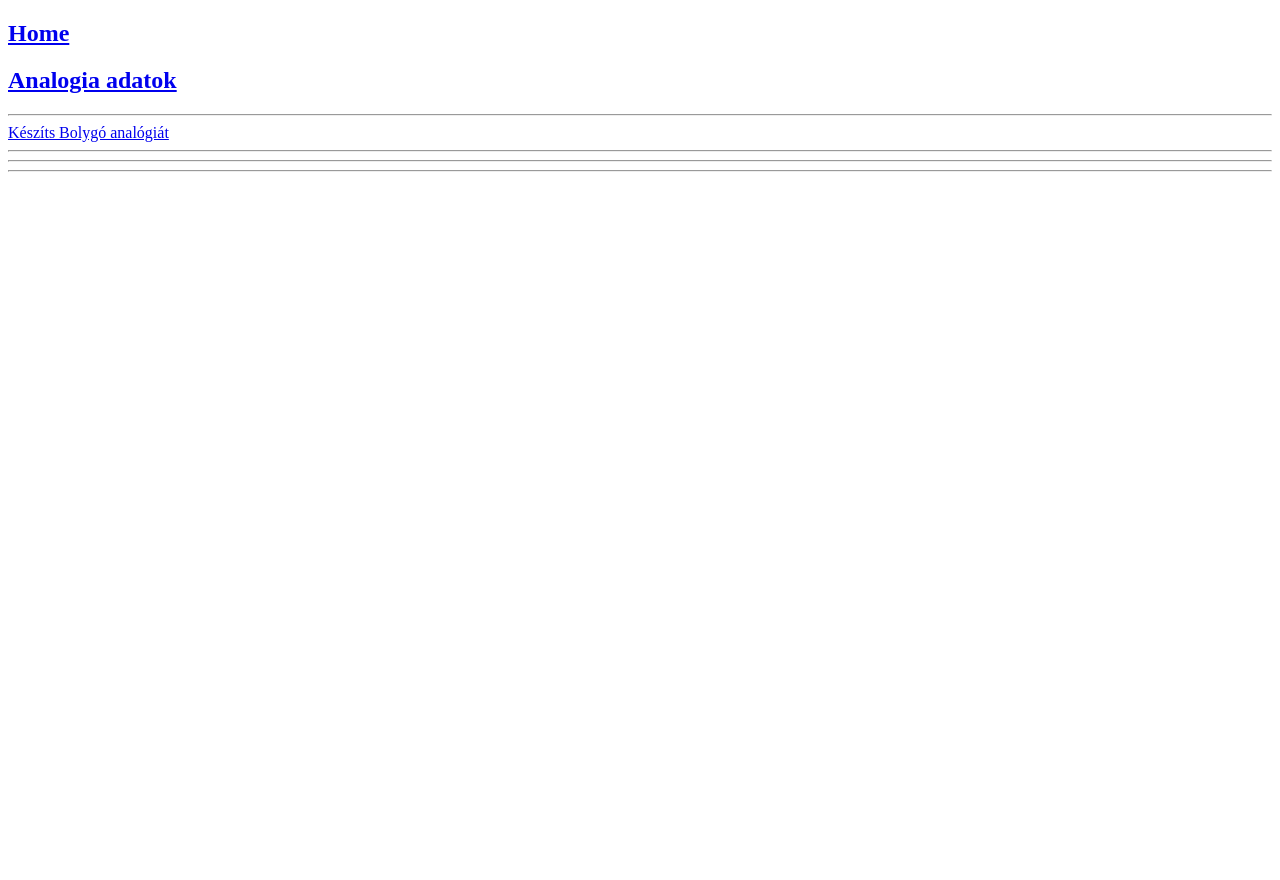
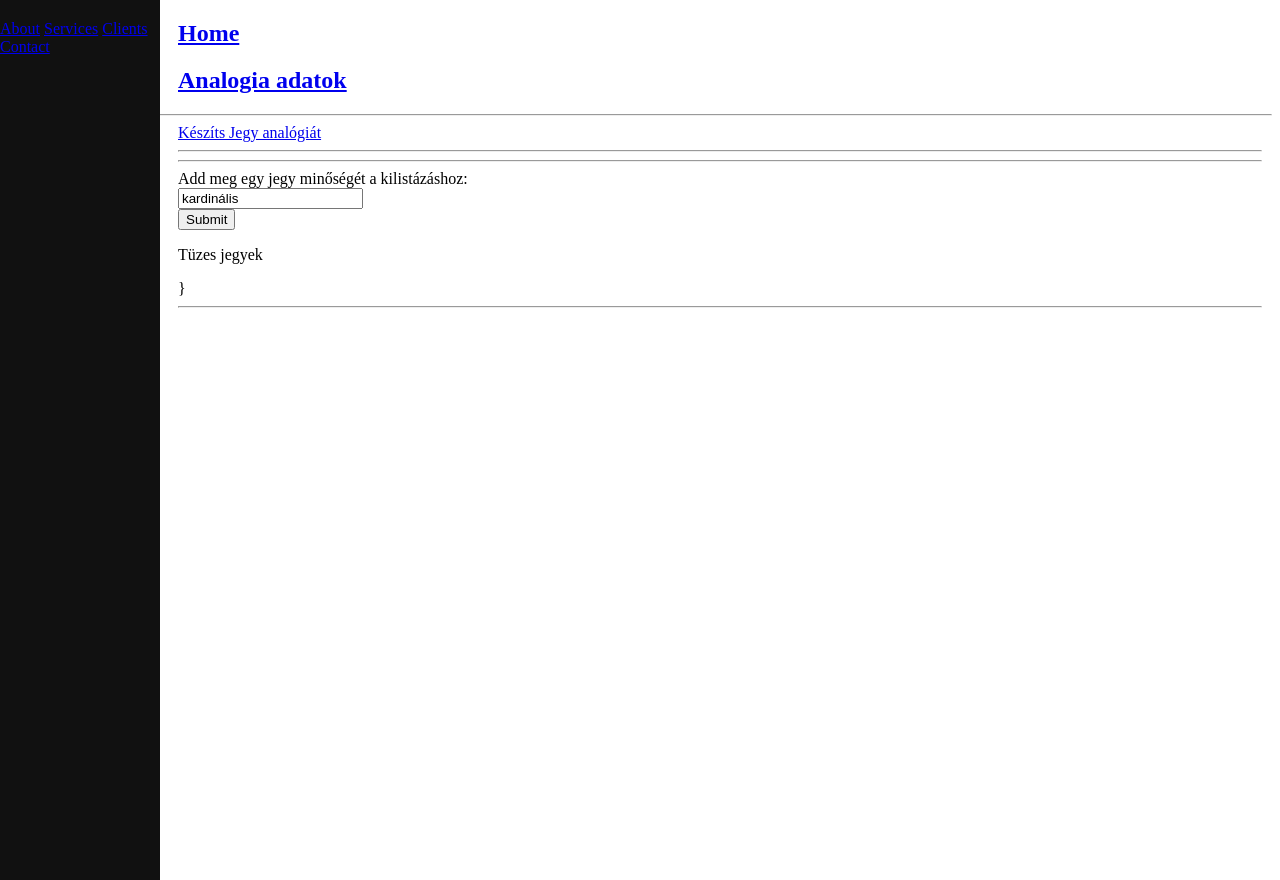
Before and after one commit to molnaredom/asztro, a Django app: page /jegyek/ in a window 1280 px wide. Run offline with Django 3.2, Linux system fonts and the light colour scheme; data that the repository does not hold is empty.

Commit message:
UPDATE: basic query in jegy for elem and minoseg

```diff
--- a/weboldal/base/templates/analogiatarolok/jegyek.html
+++ b/weboldal/base/templates/analogiatarolok/jegyek.html
@@ -1,15 +1,47 @@
 {% extends 'analogia_db_base.html' %}
+
+<head>
+</head>
+<body>
 
 {% block content %}
 
-<a id="create" href="{% url 'create-jegyek' %}">Készíts Bolygó analógiát</a>
+
+
+
+<!-- Side navigation -->
+<div class="sidenav">
+    <a href="#">About</a>
+    <a href="#">Services</a>
+    <a href="#">Clients</a>
+    <a href="#">Contact</a>
+</div>
+<div class="main">
+
+    <a id="create" href="{% url 'create-jegyek' %}">Készíts Jegy analógiát</a>
+
     <hr>
 <hr>
+    <div>
+        <form method="POST" action="">
+            {% csrf_token %}
+            <label for="fname">Add meg egy jegy minőségét a kilistázáshoz:</label><br>
+            <input type="text" id="fname" name="minoseg" value="kardinális"><br>
+            <input type="submit" value="Submit">
+        </form>
+
+    </div>
+
+    <div>
+        {% for adat in minoseg_jegyek %}
+        <a href="{% url 'jegy' adat.nevID %}">{{adat.nevID}}</a>
+        {% endfor %}
+    </div>
 
     {% for adat in adatok %}
     <div id="exact">
 
-    <h6> <a href="{% url 'jegy' adat.nevID %}">{{adat.nevID}}</a> </h6>
+        <h6><a href="{% url 'jegy' adat.nevID %}">{{adat.nevID}}</a></h6>
     </div>
 
     <div id="delete">
@@ -23,5 +55,16 @@
     </div>
     <hr>
     {% endfor %}
+    <div>
+        <p>Tüzes jegyek </p>
+        {% for jegy in tuzes %}
+        {{jegy.nevID}}
+        {% endfor %}}
+    </div>
+
+
     <hr>
     {% endblock content %}
+
+</div>
+</body>
--- a/weboldal/base/templates/konkret_analogiak/jegy.html
+++ b/weboldal/base/templates/konkret_analogiak/jegy.html
@@ -3,5 +3,9 @@
 
 <h1>{{analogia.nevID}}</h1>
 <p>{{analogia.leiras}}</p>
+<p>Elem: {{analogia.elem}}</p>
+<p>Évszak: {{analogia.evszak}}</p>
+<p>Paritás: {{analogia.paritas}}</p>
+
 
 {% endblock content %}
--- a/weboldal/base/views.py
+++ b/weboldal/base/views.py
@@ -33,7 +33,7 @@ def room(request, pk):
     room = Room4.objects.get(id=pk)
     room_messages = room.message_set.all().order_by('-created') # give us a set of messages that are related specific rooms
     participants = room.participants.all()
-    print(len(room_messages))
+
     if request.method == 'POST':
         message = Message4.objects.create(
             user = request.user,
--- a/weboldal/base/views_analogiatarolok.py
+++ b/weboldal/base/views_analogiatarolok.py
@@ -6,8 +6,18 @@ from .models import Jegy4, Bolygo4, Haz4,BolygoHazban4, BolygoJegyben4, HazJegyb
 def jegyek_oldal(request):
 
     jegyek = Jegy4.objects.all()
+    minoseg_jegyek = {}
+    if request.method == "POST":
+        minoseg_neve = request.POST.get('minoseg')
+        print("--",minoseg_neve, type(minoseg_neve))
+        minoseg_jegyek = Jegy4.objects.filter(minoseg=minoseg_neve)
 
-    context = {'adatok': jegyek}
+    tuzes = Jegy4.objects.filter(elem="tűz")
+    vizes = Jegy4.objects.filter(elem="tűz")
+    foldes = Jegy4.objects.filter(elem="tűz")
+    levegos = Jegy4.objects.filter(elem="tűz")
+
+    context = {'adatok': jegyek ,"tuzes": tuzes, "vizes": vizes, "foldes" :foldes, "levegos": levegos, "minoseg_jegyek": minoseg_jegyek}
     return render(request, 'analogiatarolok/jegyek.html', context )
 
 
--- a/weboldal/base/views_updaters.py
+++ b/weboldal/base/views_updaters.py
@@ -50,7 +50,7 @@ def updateBolygo(request, nevID):
 
 
 def updateJegy(request, nevID):
-    return updateAltalanos(request,nevID, Jegy4, JegyekForm, "jegyek", "jegyek_form.html")
+    return updateAltalanos(request,nevID, Jegy4, JegyekForm, "jegyek", "horoszkop_form.html")
 
 
 def updateHaz(request, nevID):
--- a/weboldal/templates/analogia_db_base.html
+++ b/weboldal/templates/analogia_db_base.html
@@ -3,6 +3,24 @@
 <head>
     <meta charset="UTF-8">
     <title>Analógia</title>
+    <style>
+        .sidenav {
+            height: 100%; /* Full-height: remove this if you want "auto" height */
+            width: 160px; /* Set the width of the sidebar */
+            position: fixed; /* Fixed Sidebar (stay in place on scroll) */
+            z-index: 1; /* Stay on top */
+            top: 0; /* Stay at the top */
+            left: 0;
+            background-color: #111; /* Black */
+            overflow-x: hidden; /* Disable horizontal scroll */
+            padding-top: 20px;
+        }
+        .main {
+            margin-left: 160px; /* Same as the width of the sidebar */
+            padding: 0px 10px;
+        }
+
+    </style>
 </head>
 <body>
 
--- a/weboldal/templates/analogia_navbar.html
+++ b/weboldal/templates/analogia_navbar.html
@@ -1,3 +1,4 @@
+<div class="main">
 <a href="/">
     <h2>Home</h2>
 
@@ -7,7 +8,7 @@
     <h2>Analogia adatok</h2>
 
 </a>
-
+</div>
 
 
 <!--<form method="GET" action="{% url 'home' %}">-->
```
Also changed, not shown: 1 other file. Lines whose indentation alone changed are shown as unchanged.
